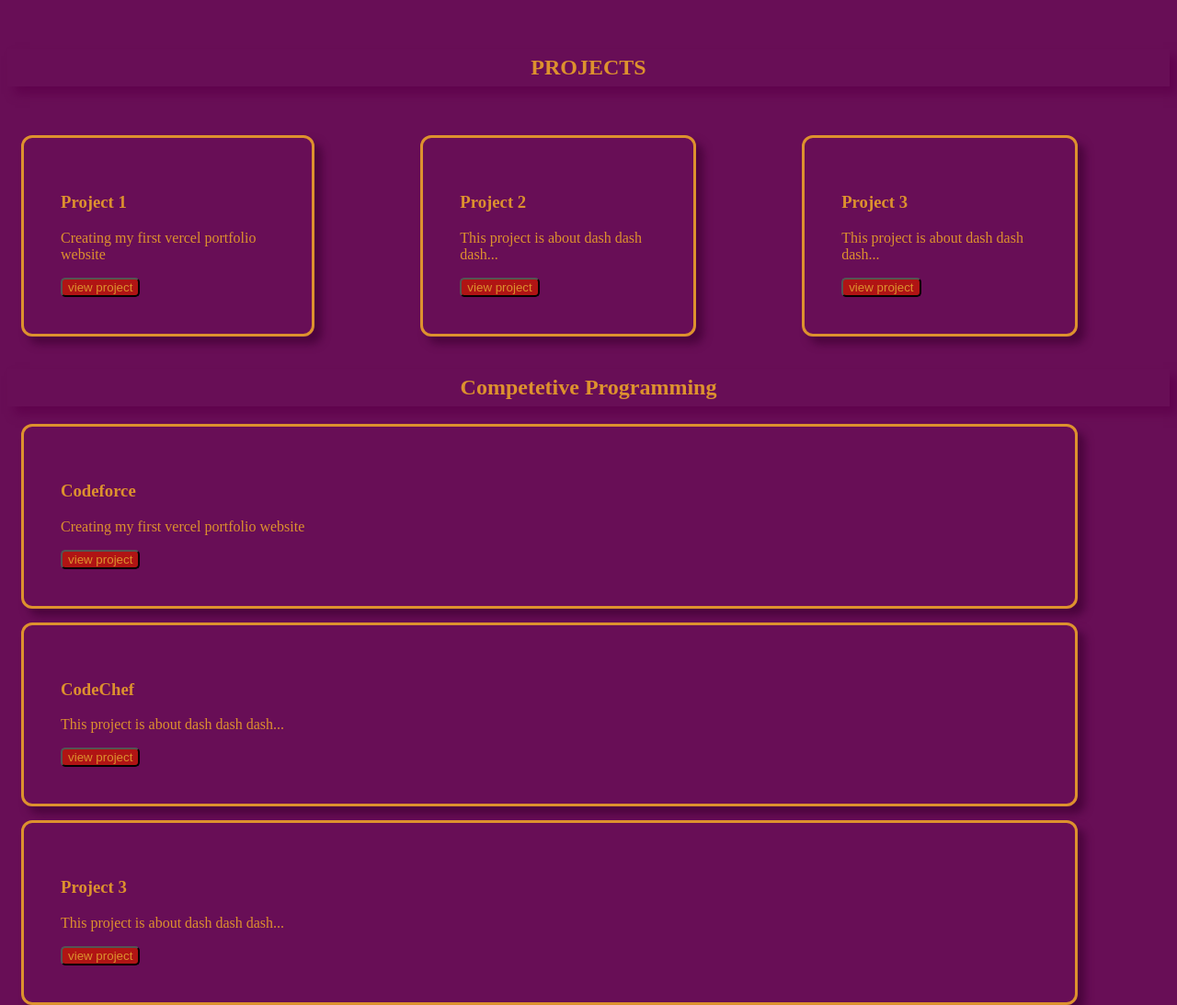
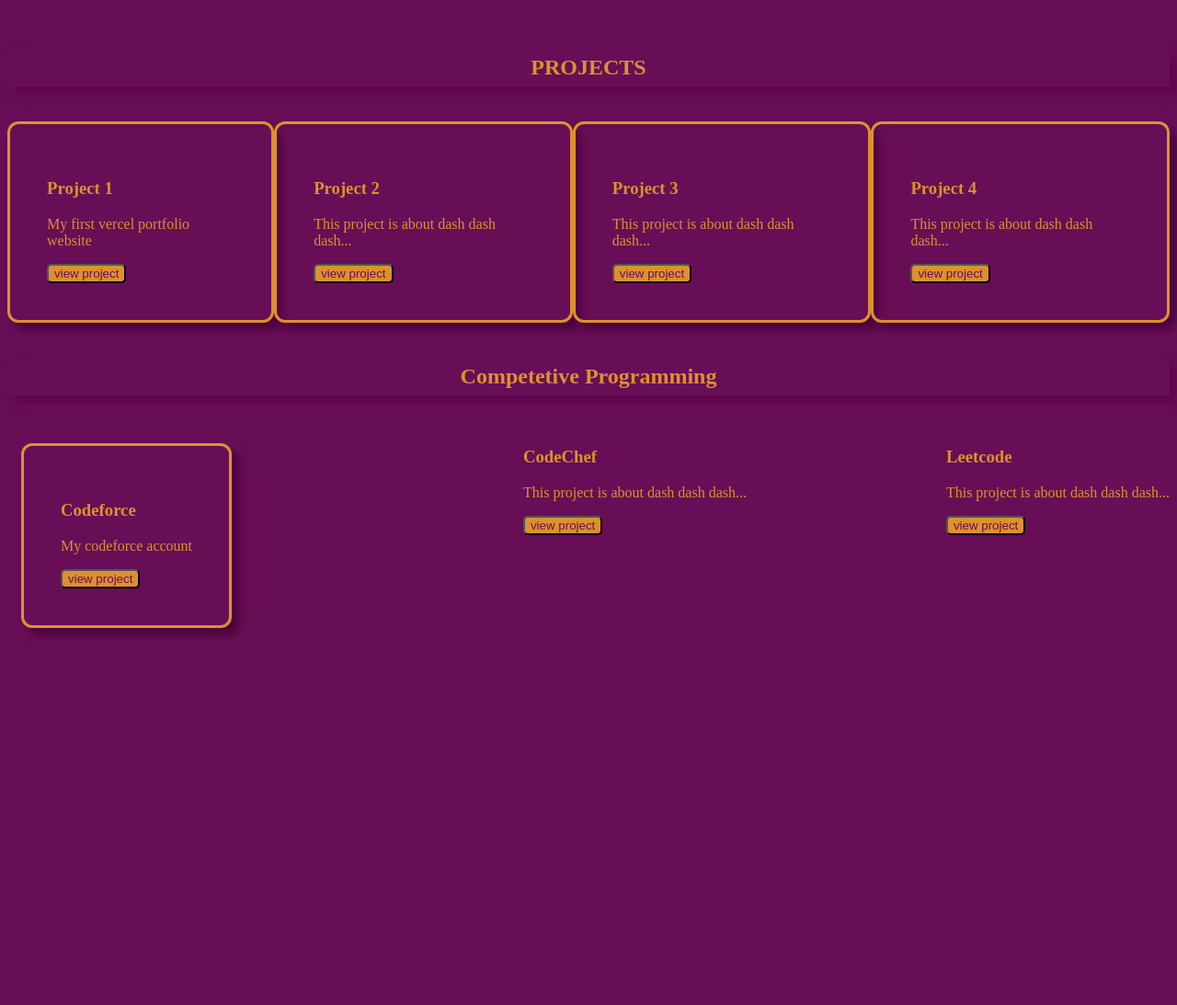
Before and after one commit to Adityag0243/My-Portfolio, a plain HTML site: page index.html in a window 1280 px wide. Shown: the part 600-1693 px from the top of the page at 92% size. After the commit the page ends 1306 px from the top, so only its background shows below. Drawn offline with Linux system fonts and the light colour scheme.

Commit message:
portfolio update

```diff
--- a/index.html
+++ b/index.html
@@ -10,79 +10,74 @@
             background-color: #680e56;
         }
     </style>
+</head>
 
-</head>
                         <!-- NAME AND IMAGE -->
+
 <body>
   <p>Aditya Gupta</p>
-  <h2 class="box"><img class="imagebox" src="https://res.cloudinary.com/dvmwypzqt/image/upload/v1707043780/my%20media/My-image_ucuosg.jpg"  height="250px"   alt="Aditya gupta">
-   <span style="font-size:100px; color: #680e56; margin-left: 100px;">Aditya Gupta</span> <br><br></h2>
+  <h2 class="box"><img class="imagebox" src="https://res.cloudinary.com/dvmwypzqt/image/upload/v1707043780/my%20media/My-image_ucuosg.jpg"  height="250px"   alt="Aditya">
+  <span style=" position: relative; font-size:100px; color: #680e56;margin-left: 15px;
+  justify-content: center; align-items: center; ">Aditya Gupta</span> <br><br></h2>
 
-
-                                           <!-- INTRO -->
+<!-- margin-left: 100px; font-size:100px;-->
+<!--                  INTRO                -->
     <br>
     <h4 class="intro">Mobile No: 9151681050 &nbsp | &nbsp <a href="https://github.com/Adityag0243" target="_blank">GitHub Account</a> &nbsp | &nbsp <a href="https://www.linkedin.com/in/aditya-gupta-ug/" target="_blank">Linkedin Account</a> &nbsp | &nbsp Bengaluru , Karnataka</h5> <br><br> <hr>
-
-
-
 
     <p>Very much happy to explore things around tech🧑‍💻 with conventional and non conventional method through PWIOI in Bengaluru.🏢
       Learning more and more about technology💁 to contribute society, which help others to embark their journey toward more conscious and more better society with technology💁</p> <hr> <br><br>
 
-
-
-                              <!-- PROJECTS CARD -->
-
-
-
+<!--       PROJECTS CARD        -->
       <h2 class="project">PROJECTS</h2> <br>
 
-      <div class="Ad">
+<div class="container">
 
   <div class="card">
     <h3>Project 1</h3>
-      <p>Creating my first vercel portfolio website</p>
+    <p>My first vercel portfolio website</p>
     <a href="https://adityag.vercel.app/" target="_blank"> <button>view project</button></a>
   </div>
+
   <div class="card">
     <h3>Project 2</h3>
     <p>This project is about dash dash dash...</p>
     <a href="https://adityag.vercel.app/" target="_blank"><button>view project</button></a>
   </div>
+
   <div class="card">
     <h3>Project 3</h3>
     <p>This project is about dash dash dash...</p>
     <a href="https://adityag.vercel.app/" target="_blank"><button>view project</button></a>
   </div>
 
+  <div class="card">
+    <h3>Project 4</h3>
+    <p>This project is about dash dash dash...</p>
+    <a href="https://adityag.vercel.app/" target="_blank"><button>view project</button></a>
   </div>
+
+</div>
+  <br>
   <h2 class="project">Competetive Programming</h2>
-  <div class="card">
+  <br>
+<div class="container">
+  <div class="card1">
     <h3>Codeforce</h3>
-    <p>Creating my first vercel portfolio website</p>
+    <p>My codeforce account</p>
     <a href="https://adityag.vercel.app/" target="_blank"> <button>view project</button></a>
   </div>
-  <div class="card">
+  <div class="card2">
     <h3>CodeChef</h3>
     <p>This project is about dash dash dash...</p>
     <a href="https://adityag.vercel.app/" target="_blank"><button>view project</button></a>
   </div>
-  <div class="card">
-    <h3>Project 3</h3>
+  <div class="card3">
+    <h3>Leetcode</h3>
     <p>This project is about dash dash dash...</p>
     <a href="https://adityag.vercel.app/" target="_blank"><button>view project</button></a>
   </div>
-
-
-
-
-
-
-
-
-
-
-
+</div>
 
 
 </body>
--- a/style.css
+++ b/style.css
@@ -12,26 +12,33 @@
     padding: 7px;
     width: viewport;
 }
+.container{
+    display:flex;
+    flex-direction: row;
+    /* gap: 150px; */
+    justify-content: space-between;
+
+}
 
 
 .card{
     border-style:solid;
     border-radius: 12px;
-    margin:15px;
-    margin-right: 100px;
+    /* margin:15px; */
+    /* margin-right: 100px; */
     padding: 40px;
-    width: viewport;
+    /* width: viewport; */
     box-shadow: 8px 8px 10px #4b043d;
 
+}
+/* .Ad{
+    display: flex;
 
-}
-.Ad{
-    display: flex;
-    dis
-}
+} */
 
 button{
-    background-color: #b01414;
+    color: #680e56;
+    background-color: #dd912e;
     border-radius: 5px;
 }
 
@@ -41,10 +48,12 @@
     border-color: #680e56;
     padding: 3px;
     margin-right: 15px;
-    /* background:linear-gradient(#ee1818 ,#f6f611 ,#e61c3d ,#2424e4,#e605e6);
-    padding: 2px; */
     background-color: #dd912e;
 }
+
+
+
+
 
 .box{
     border-style:solid;
@@ -52,7 +61,14 @@
     background-color: #dd912e;
     box-shadow: 8px 8px 10px  #3d0131;
 
-    /* margin:10px;
-    margin-right: 950px;
-    padding: 7px; */
 }
+
+.card1{
+    border-style:solid;
+    border-radius: 12px;
+    margin:15px;
+    margin-right: 100px;
+    padding: 40px;
+    width: viewport;
+    box-shadow: 8px 8px 10px #4b043d;
+}
```
Lines whose indentation alone changed are shown as unchanged.
